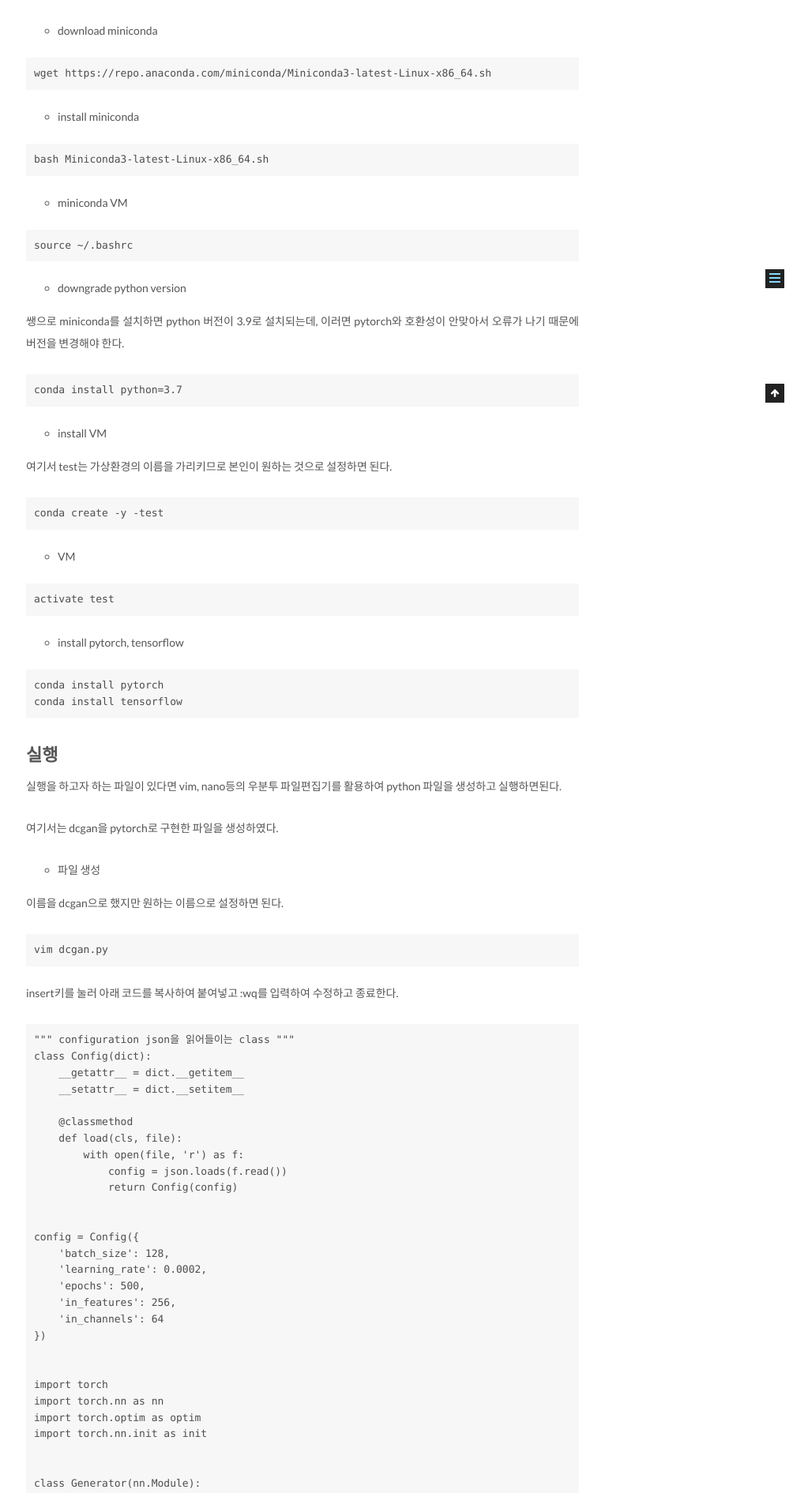
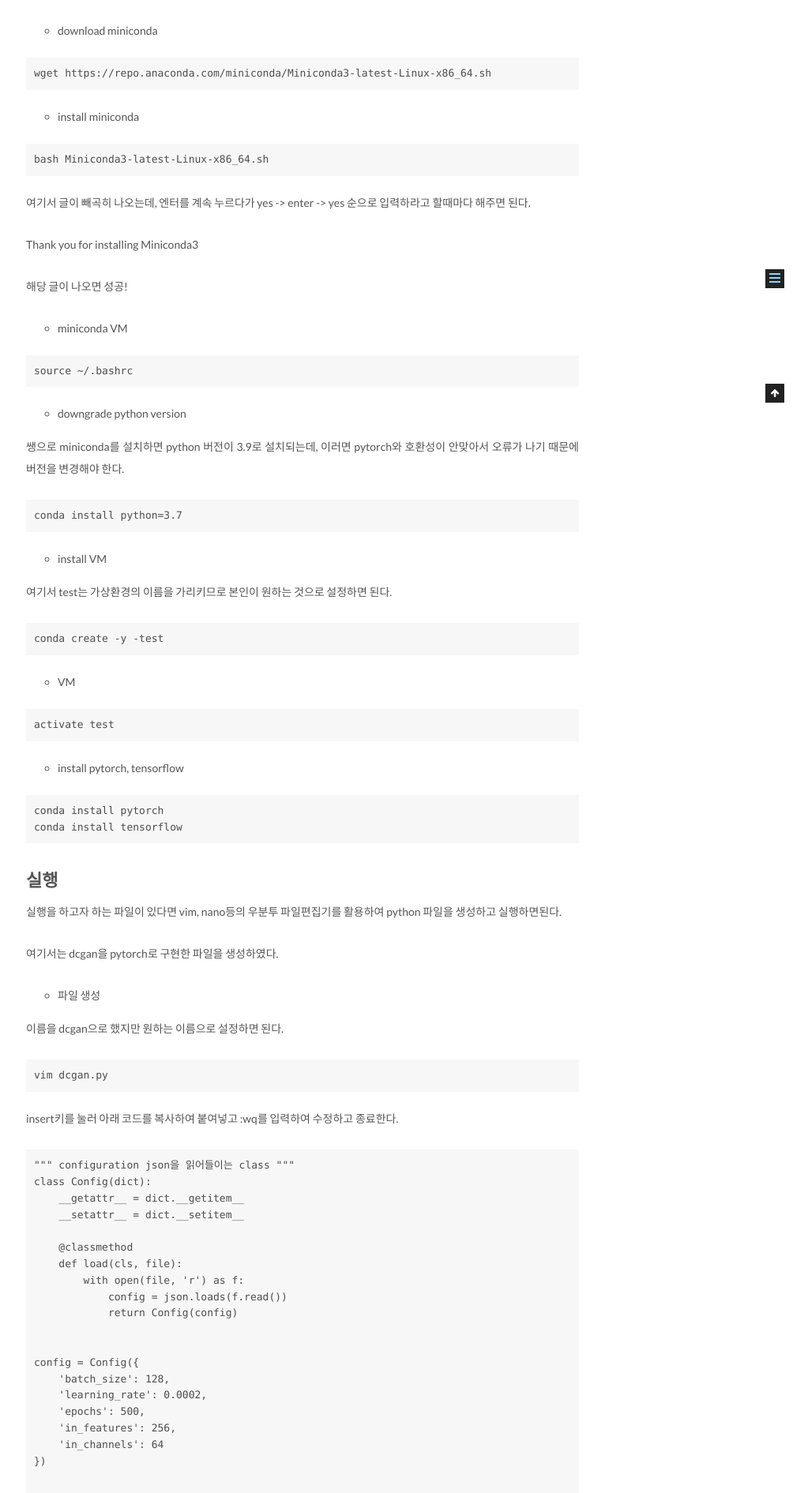
Before and after one commit to silverstar0727/silverstar0727.github.io, a Jekyll site: the page built from _posts/etc/2021-01-26-ubuntu_miniconda.md, in a window 1280 px wide. Shown: the part 490-2381 px from the top of the page at 79% size, without its empty margins (257-1280 px from the left). Built offline with Jekyll 4.4.1, drawn with Linux system fonts in a browser that asks for light colours; comment, search, counter and statistics services are not loaded.

Commit message:
Update 2021-01-26-ubuntu_miniconda.md

```diff
--- a/_posts/etc/2021-01-26-ubuntu_miniconda.md
+++ b/_posts/etc/2021-01-26-ubuntu_miniconda.md
@@ -25,6 +25,12 @@ wget https://repo.anaconda.com/miniconda/Miniconda3-latest-Linux-x86_64.sh
 ~~~
 bash Miniconda3-latest-Linux-x86_64.sh
 ~~~
+
+여기서 글이 빼곡히 나오는데, 엔터를 계속 누르다가 yes -> enter -> yes 순으로 입력하라고 할때마다 해주면 된다.
+
+Thank you for installing Miniconda3
+
+해당 글이 나오면 성공!
 
 * miniconda VM
 
```
